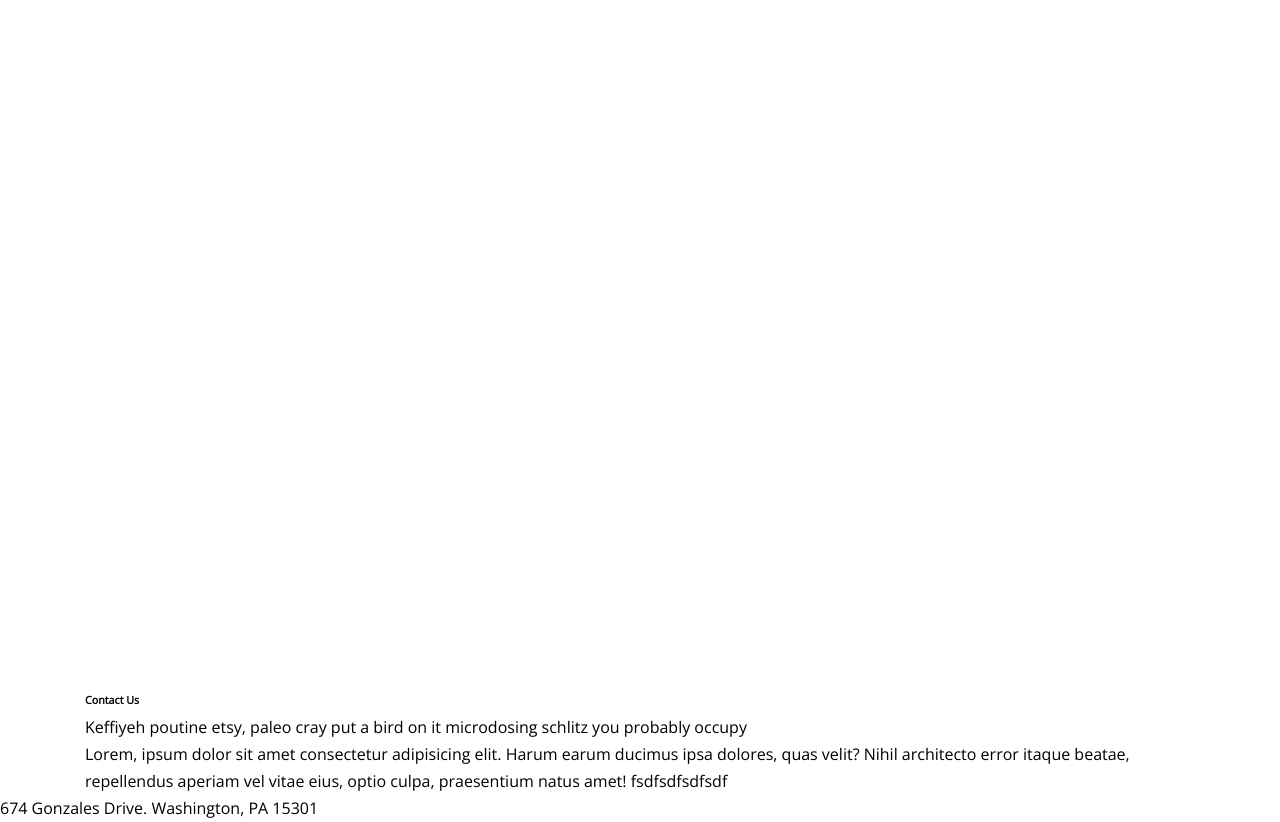
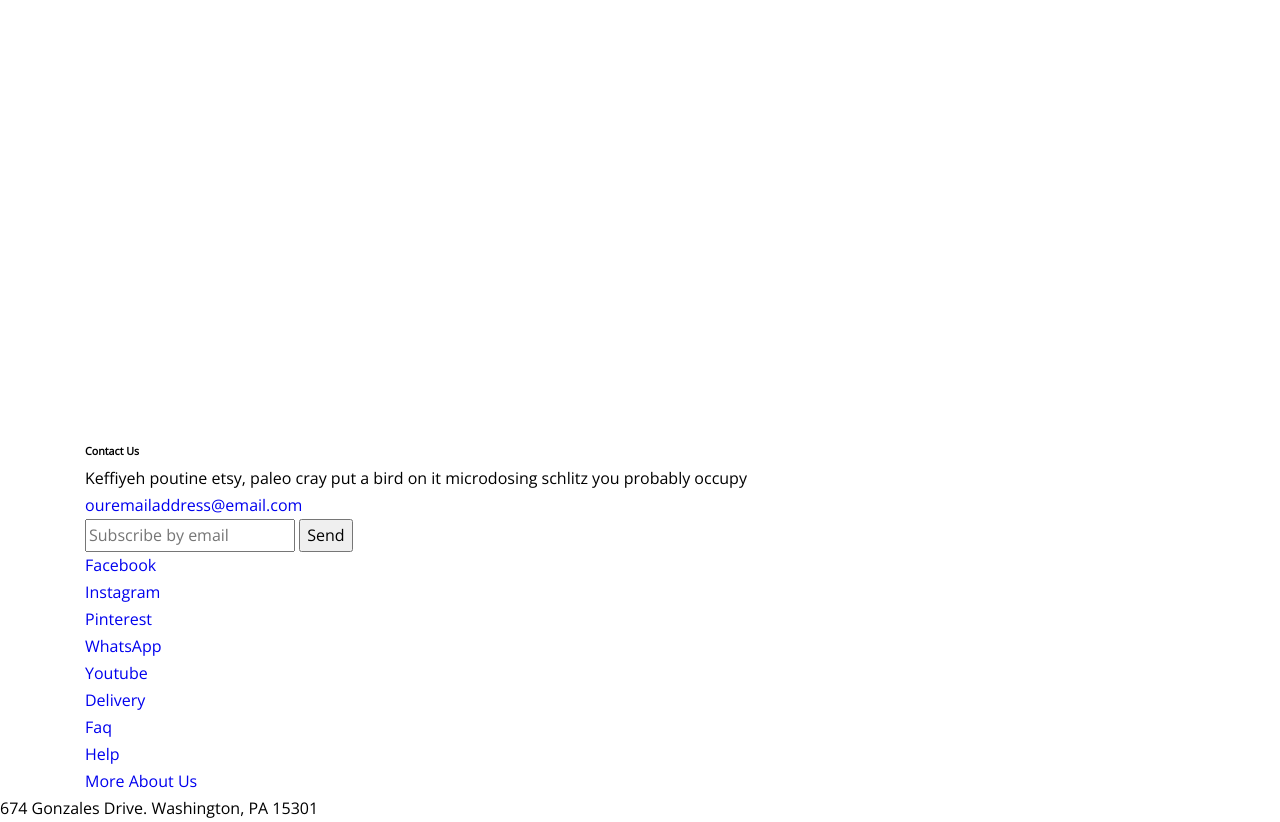
Before and after one commit to Leon3854/interDesire, a website: page app/index.html in a window 1280 px wide. Shown: the part 98-920 px from the top of the page. Drawn offline with nearby package versions, Linux system fonts and the light colour scheme.

Commit message:
work to html with footer

```diff
--- a/app/index.html
+++ b/app/index.html
@@ -53,13 +53,43 @@
               <p class="footer__info-text">
                 Keffiyeh poutine etsy, paleo cray put a bird on it microdosing schlitz you probably occupy
               </p>
-              <a class="footer__info-email" href=""></a>
+              <a class="footer__info-email" href="mailto:">ouremailaddress@email.com</a>
+              <form class="footer__form">
+                <input type="email" class="footer__form-input" placeholder="Subscribe by email">
+                <button class="footer__form-button" type="submit">Send</button>
+              </form>
             </div>
-            <ul class="footer__social"></ul>
+            <ul class="footer__social">
+              <li class="footer__social-item">
+                <a class="footer__social-link" href="#">Facebook</a>
+              </li>
+              <li class="footer__social-item">
+                <a class="footer__social-link" href="#">Instagram</a>
+              </li>
+              <li class="footer__social-item">
+                <a class="footer__social-link" href="#">Pinterest</a>
+              </li>
+              <li class="footer__social-item">
+                <a class="footer__social-link" href="#">WhatsApp</a>
+              </li>
+              <li class="footer__social-item">
+                <a class="footer__social-link" href="#">Youtube</a>
+              </li>
+            </ul>
             <nav class="footer__menu">
               <ul class="footer__menu-list">
-                Lorem, ipsum dolor sit amet consectetur adipisicing elit. Harum earum ducimus ipsa dolores, quas velit? Nihil architecto error itaque beatae, repellendus aperiam vel vitae eius, optio culpa, praesentium natus amet!
-                fsdfsdfsdfsdf
+               <li class="footer__menu-link">
+                 <a class="footer__menu-link" href="#">Delivery</a>
+              </li>
+               <li class="footer__menu-link">
+                 <a class="footer__menu-link" href="#">Faq</a>
+              </li>
+               <li class="footer__menu-link">
+                 <a class="footer__menu-link" href="#">Help</a>
+              </li>
+               <li class="footer__menu-link">
+                 <a class="footer__menu-link" href="#">More About Us</a>
+              </li>
               </ul>
             </nav>
           </div>
```
